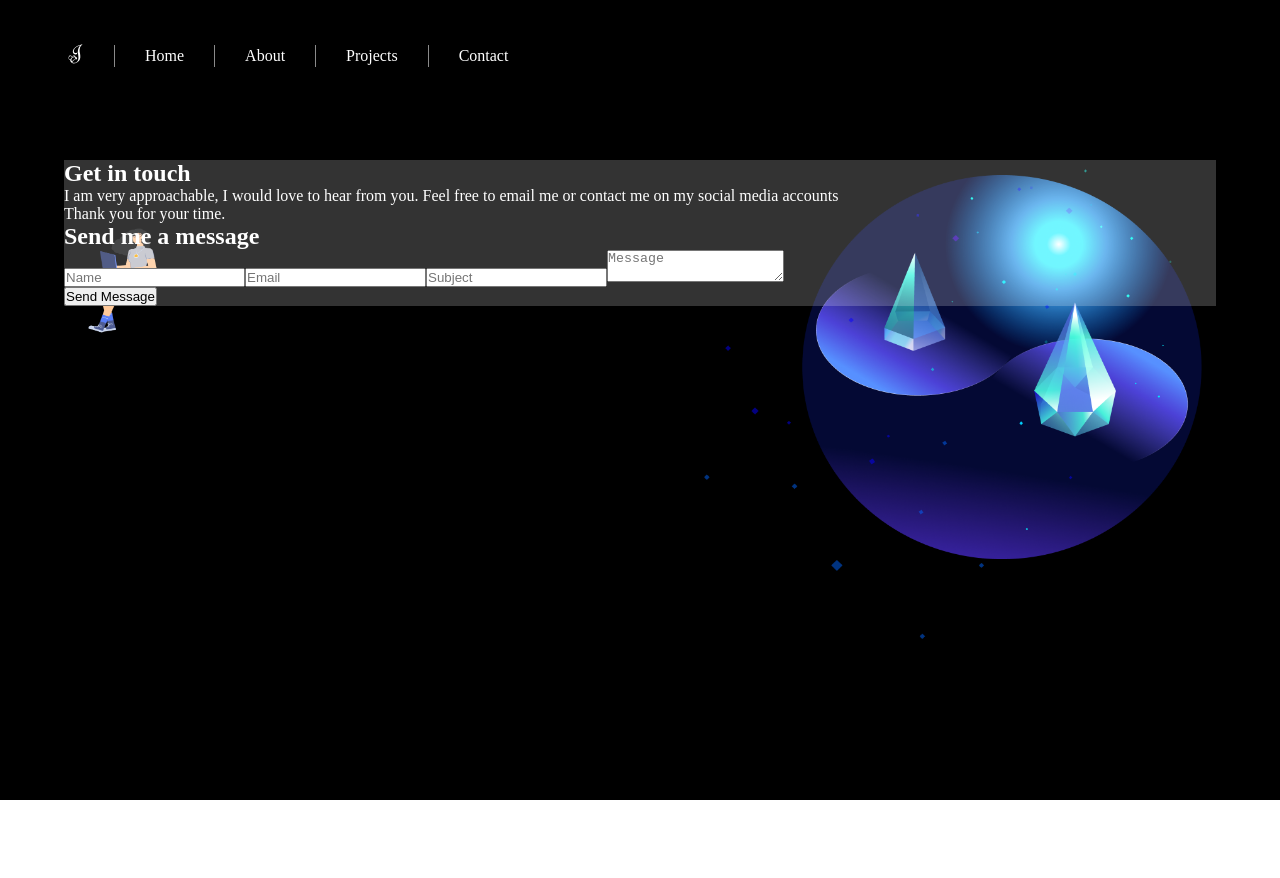
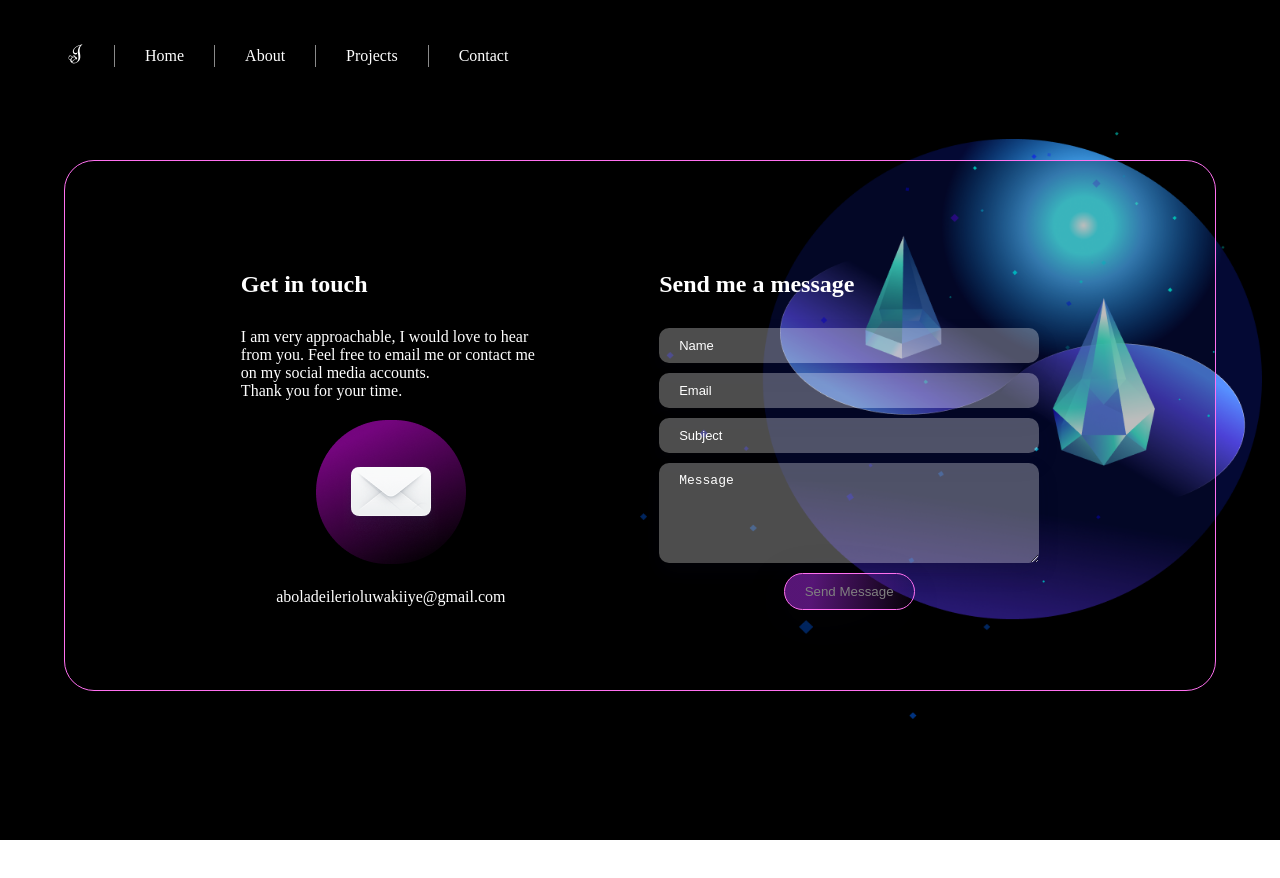
Before and after one commit to ileri-oluwa-kiiye/portfolio, a React (Create React App) app: page /contact in a window 1280 px wide. After the commit the page ends 840 px from the top, so only its background shows below. Built offline with nearby package versions, Linux system fonts and the light colour scheme; the HTML template or start-up script is replaced by a standard one.

Commit message:
Contact page

```diff
--- a/src/components/contact.module.css
+++ b/src/components/contact.module.css
@@ -1,9 +1,11 @@
 .wrapdiv{
-    background-color: black;
     color: white;
+    background: url(../img/bgcontact.png) right center no-repeat;
+    background-size: 50vw;
     padding: 10vh 5vw;
     width: 90vw;
-    height: 80vh;
+    min-height: 85vh;
+    background-color: black;
 }
 
 .img{
@@ -12,13 +14,103 @@
 }
 
 .contact{
-    background: url(../img/contact.png) left top no-repeat, url(../img/bgcontact.png) right top no-repeat;
-    background-size: 10vw, 40vw;
-    height: 90vh;
     color: white;
 }
 
+
+.message{
+    width: fit-content;
+    margin: auto;
+    text-align: center;
+}
+
+.message img{
+    width: max-content;
+    margin: 20px auto;
+}
 .main{
-    background-color: rgb(255, 255, 255, 0.2);
+    background-color: rgba(0, 0, 0, 0.263);
+    border: 1px solid #ff70f0;
     margin-top: 10vh;
+    border-radius: 30px;
+    display: flex;
+    justify-content: space-evenly;
+    padding: 10vh 5%;
 }
+
+.main div{
+    max-width: 500px;
+}
+
+.main p{
+    max-width: 300px;
+}
+
+.main input, textarea{
+    background: rgba(255, 255, 255, 0.3);
+    display: block;
+    width: 340px;
+    max-width: 80vw;
+    box-shadow: 0px 10px 20px rgba(13, 14, 45, 0.15);
+    border-radius: 10px;
+    font-size: 13px;
+    margin: 5px 0px;
+    margin-bottom: 10px;
+    padding: 10px 20px;
+    outline: none;
+    border: none;
+}
+
+.main ::placeholder{
+    color: white;
+}
+
+.main h2{
+    margin: 30px 0px;
+}
+
+.main textarea{
+    height: 10vh;
+}
+
+
+.main button{
+    background: linear-gradient(96.28deg, rgba(108, 27, 147, 0.8) 21.68%, rgba(249, 8, 254, 0) 103.35%);
+    filter: drop-shadow(0px 10px 20px rgba(13, 14, 45, 0.15));
+    outline: none;
+    border: 1px solid #ff70f0;
+    color: grey;
+    border-radius: 30px;
+    transition: all 0.3s ease-out;
+    padding: 10px 20px;
+}
+
+.main button:hover{
+    background-color: white;
+    color: black;
+}
+
+.main button:active{
+    color: #ff70f0;
+    background-color: white;
+    border: 1px solid black;
+}
+
+.button{
+    width: max-content;
+    margin: auto;
+}
+
+@media screen and (max-width:700px) {
+
+
+    .main{
+        display: block;
+        font-size: 14px;
+    }
+
+    .main input, textarea{
+        padding: 10px;
+        max-width: 70vw;
+    }
+}
--- a/src/components/contactpage.jsx
+++ b/src/components/contactpage.jsx
@@ -1,4 +1,5 @@
 import styles from "./contact.module.css"
+import message from "../img/message.png"
 
 
 const Contactpage = () =>{
@@ -13,9 +14,14 @@ const Contactpage = () =>{
                                 I am very approachable, I would
                                 love to hear from you. Feel free to
                                 email me or contact me on my social
-                                media accounts
+                                media accounts.
                             </p>
                             <p>Thank you for your time.</p>
+                            <div className={styles.message}>
+                                <img src={message} alt="" />
+                                <p>aboladeilerioluwakiiye@gmail.com</p>
+                            </div>
+
                         </div>
                         <div>
                             <h2>Send me a message</h2>
--- a/src/components/preloader.css
+++ b/src/components/preloader.css
@@ -9,14 +9,14 @@
     border-radius: 50%;
     margin-top: -140px;
     color: white;
-    background-color: grey;
+    background-color: rgb(255, 255, 255, 0.9);
     animation: pulse 1s ease-in-out infinite;
   }
 
   .text {
     font-family: 'YourFeminineFont', cursive;
     font-size: 36px;
-    color: white;
+    color: #ff70f0;
     animation: appear 1s linear;
   }
 
```
